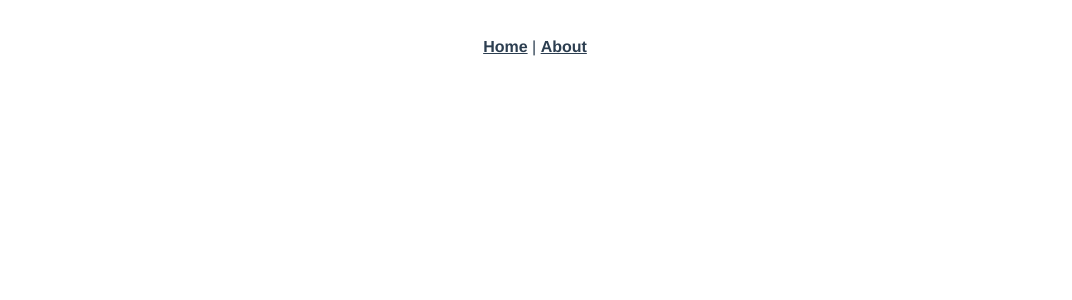
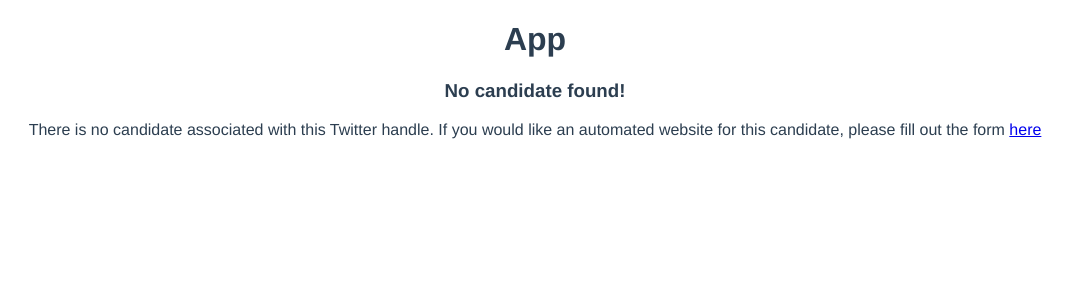
Before and after one commit to Oroul/candidate-site-builder, a Vue app: page /candidates/1 in a window 1280 px wide. Shown: the top 300 px of the page, without its empty margins (105-1177 px from the left). Built offline with nearby package versions, Linux system fonts and the light colour scheme.

Commit message:
Add candidates prototype

```diff
--- a/src/App.vue
+++ b/src/App.vue
@@ -1,12 +1,16 @@
 <template>
   <div id="app">
-    <div id="nav">
-      <router-link to="/">Home</router-link> |
-      <router-link to="/about">About</router-link>
-    </div>
+    <h1>App</h1>
     <router-view />
   </div>
 </template>
+
+<script>
+export default {
+  name: "app",
+  components: {}
+};
+</script>
 
 <style>
 #app {
--- /dev/null
+++ b/src/components/Candidate.vue
@@ -0,0 +1,20 @@
+<template>
+  <div>
+    <div>
+      <img
+        v-bind:src="'https://twitter.com/' + candidate.twitterId + '/photo'"
+      />
+    </div>
+    <div>
+      <h1>{{ candidate.fullName }}</h1>
+      <p>{{ candidate.bio }}</p>
+    </div>
+  </div>
+</template>
+
+<script>
+export default {
+  name: "candidate",
+  props: ["candidate"]
+};
+</script>
--- a/src/router/index.js
+++ b/src/router/index.js
@@ -1,23 +1,14 @@
 import Vue from "vue";
 import VueRouter from "vue-router";
-import Home from "../views/Home.vue";
+import CandidatePage from "../views/CandidatePage.vue";
 
 Vue.use(VueRouter);
 
 const routes = [
   {
-    path: "/",
-    name: "Home",
-    component: Home
-  },
-  {
-    path: "/about",
-    name: "About",
-    // route level code-splitting
-    // this generates a separate chunk (about.[hash].js) for this route
-    // which is lazy-loaded when the route is visited.
-    component: () =>
-      import(/* webpackChunkName: "about" */ "../views/About.vue")
+    path: "/candidates/:id",
+    name: "Candidate",
+    component: CandidatePage
   }
 ];
 
--- /dev/null
+++ b/src/views/CandidatePage.vue
@@ -0,0 +1,60 @@
+<template>
+  <div>
+    <div v-if="twitterIds.includes($route.params.id)">
+      <Candidate v-bind:candidate="getCandidate($route.params.id)" />
+    </div>
+    <div v-else>
+      <h3>No candidate found!</h3>
+      <p>
+        There is no candidate associated with this Twitter handle. If you would
+        like an automated website for this candidate, please fill out the form
+        <a href="#">here</a>
+      </p>
+    </div>
+  </div>
+</template>
+
+<script>
+import Candidate from "../components/Candidate.vue";
+
+export default {
+  name: "candidates",
+  components: {
+    Candidate
+  },
+  data() {
+    return {
+      candidates: [
+        {
+          twitterId: "kp_colussi",
+          fullName: "Kevin Colussi",
+          bio: "This is a test bio",
+          keywords: "Democrat Congress NY-14 New York Progressive"
+        },
+        {
+          twitterId: "foo",
+          fullName: "Foo Bar",
+          bio: "This is a test bio 2",
+          keywords: "Foo Bar Foobar"
+        },
+        {
+          twitterId: "badrun_khan",
+          fullName: "Badrun Khan",
+          bio: "This is a test bio 3",
+          keywords: "Democrat Congress NY-14 New York Progressive"
+        }
+      ]
+    };
+  },
+  methods: {
+    getCandidate(id) {
+      return this.candidates.filter(c => c.twitterId === id)[0];
+    }
+  },
+  computed: {
+    twitterIds() {
+      return this.candidates.map(c => c.twitterId);
+    }
+  }
+};
+</script>
```
